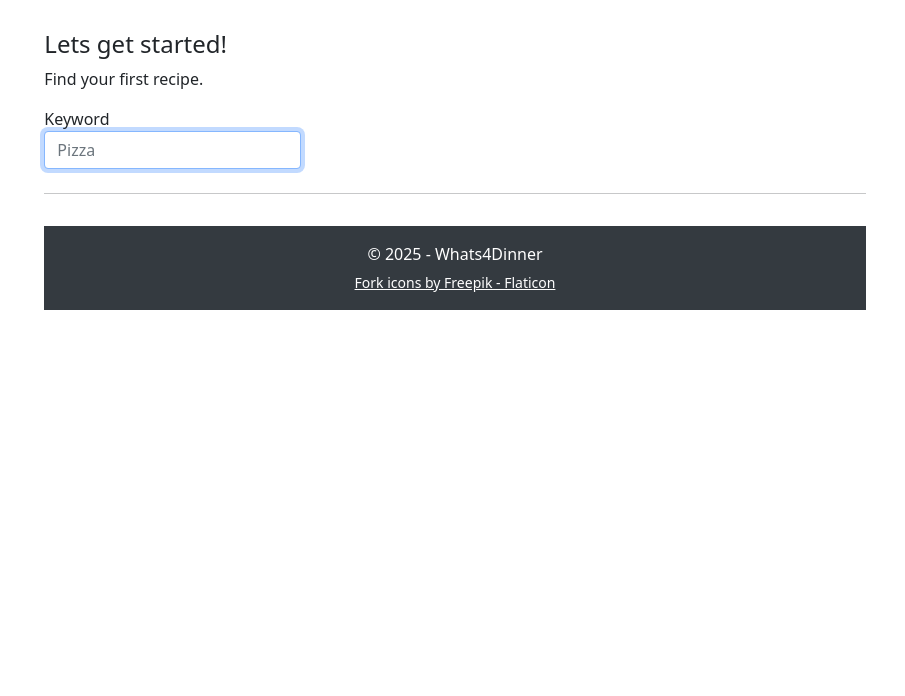
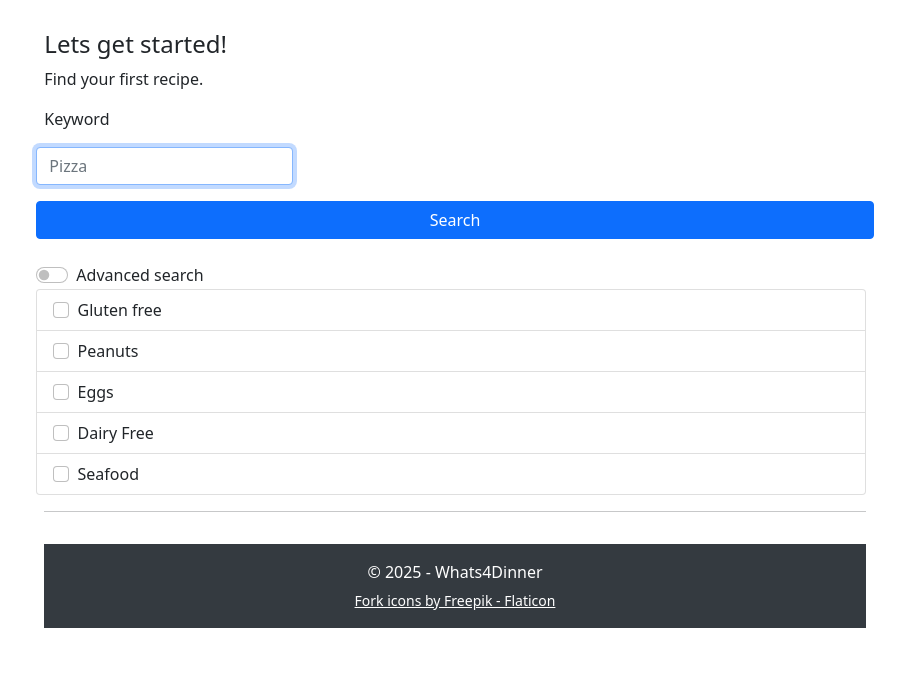
Before and after one commit to SchoeCR/Whats4Dinner, a Flask app: page / in a window 1280 px wide. Shown: the part 138-834 px from the top of the page, without its empty margins (185-1090 px from the left). Before the commit the page ends 448 px from the top, so only its background shows below. Run offline with Flask 3, Linux system fonts and the light colour scheme; parts of the project's set-up code (start-up, migrations or seed data) failed here and were passed over; some libraries are stand-ins or nearby versions.

Commit message:
Added initial advanced search with food intolerances

```diff
--- a/Whats4Dinner/Whats4Dinner/templates/index.html
+++ b/Whats4Dinner/Whats4Dinner/templates/index.html
@@ -19,12 +19,48 @@
             Find your first recipe.
         </p>
 
-        <form action="/search" method="post" class="row g-1">
+        <form action="/search" method="post" class="form-inline">
 
-            <div class="justify-content-center mb-2">
-                <label class="label-register">Keyword</label>
-                <input autofocus class="form-control w-auto" name="keyword" placeholder="Pizza" type="text">
+            <div class="row g-3">
+
+                <label for="searchKeywordInput">Keyword</label>
+                <input autofocus id="searchKeywordInput" class="form-control w-auto" name="keyword" placeholder="Pizza" type="text">
+                <button class="btn btn-primary mb-2" type="submit">Search</button>
+
+                <div class="form-check form-switch">
+                    <input class="form-check-input" type="checkbox" id="flexSwitchCheckDefault">
+                    <label class="form-check-label" for="flexSwitchCheckDefault">Advanced search</label>
+                </div>
+
             </div>
+
+                <div class="row g-3">
+
+                    <ul id="intolerances_id" class="list-group">
+                        <li class="list-group-item">
+                            <input name="intolerances" class="form-check-input me-1" type="checkbox" value="Gluten">
+                            Gluten free
+                        </li>
+                        <li class="list-group-item">
+                            <input name="intolerances" class="form-check-input me-1" type="checkbox" value="Peanuts">
+                            Peanuts
+                        </li>
+                        <li class="list-group-item">
+                            <input name="intolerances" class="form-check-input me-1" type="checkbox" value="Eggs">
+                            Eggs
+                        </li>
+                        <li class="list-group-item">
+                            <input name="intolerances" class="form-check-input me-1" type="checkbox" value="Dairy">
+                            Dairy Free
+                        </li>
+                        <li class="list-group-item">
+                            <input name="intolerances" class="form-check-input me-1" type="checkbox" value="Seafood">
+                            Seafood
+                        </li>
+                    </ul>
+
+                </div>
+
         </form>
 
             {% if recipes %}
--- a/Whats4Dinner/Whats4Dinner/views.py
+++ b/Whats4Dinner/Whats4Dinner/views.py
@@ -200,6 +200,13 @@ def search_recipe():
         # Assign form values to variables
         query_input = request.form.get("keyword")
 
+        # Loop through list items and return item name if it's checked
+        #intolerance_input = request.form.get("intolerances_id")
+
+        # Combine list into CSV string
+        intolerance_list = request.form.getlist("intolerances");
+        intolerance_csv_string = ",".join(intolerance_list)
+
         # Validate form input
         if not query_input:
             return render_template(
@@ -213,7 +220,8 @@ def search_recipe():
         number = 5
         offset = get_random_Int(0,150)
 
-        URL = f"{base_url}?query={query}&number={number}&offset={offset}&apiKey={API_KEY}"
+        # TODO: Improve URL ecoding and string building
+        URL = f"{base_url}?query={query}&intolerances={intolerance_csv_string}&number={number}&offset={offset}&apiKey={API_KEY}"
 
         # API call via requests library
         response = requests.get(URL)
```
